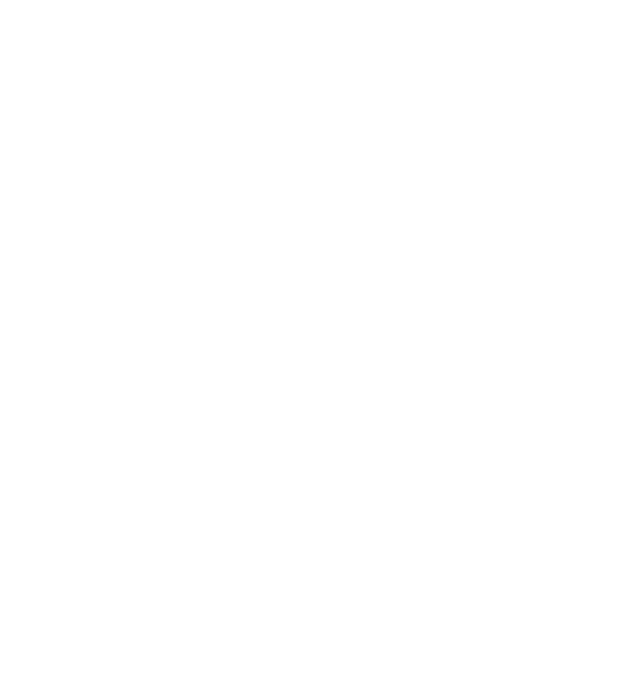
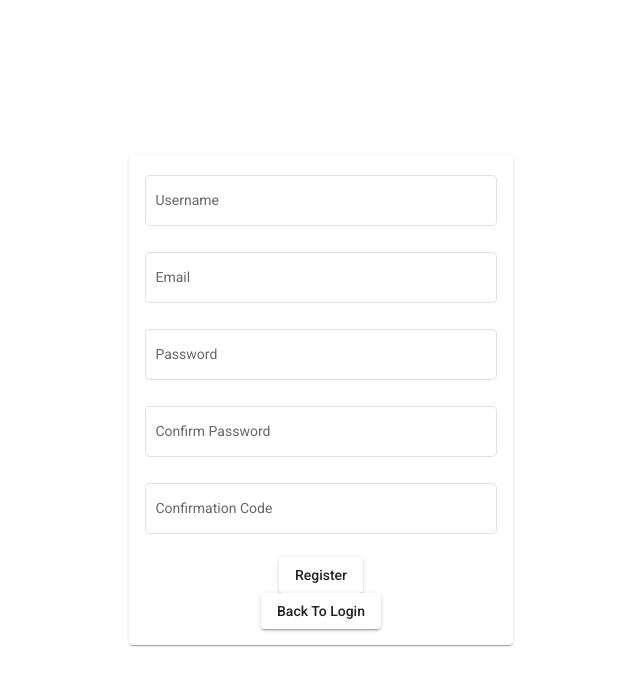
Before and after one commit to ZangerlA/WebTechFront, an Angular app: page /register in a window 1280 px wide. Before the commit this address led to /. Shown: the top 686 px of the page, without its empty margins (319-959 px from the left). Built offline with nearby package versions, Linux system fonts and the light colour scheme.

Commit message:
routing to regstration page, registration page build to the same scheme das Login page

```diff
--- a/angular.json
+++ b/angular.json
@@ -122,5 +122,8 @@
       }
     }
   },
-  "defaultProject": "FrontEnd"
+  "defaultProject": "FrontEnd",
+  "cli": {
+    "analytics": "6295b7f3-b656-488c-844a-c2ef24aa325d"
+  }
 }
--- a/src/app/components/login/login.component.html
+++ b/src/app/components/login/login.component.html
@@ -19,7 +19,9 @@
     </form>
 
     <div fxLayoutAlign="center">
-      <button mat-raised-button><!--(click)="getRegistration()"-->Register</button>
+      <a routerLink="/register">
+        <button mat-raised-button>Register</button>
+      </a>
     </div>
 
   </mat-card>
--- a/src/app/components/register/register.component.html
+++ b/src/app/components/register/register.component.html
@@ -1,51 +1,43 @@
-<div class="id">
-  <form class="register">
+<div fxLayoutAlign="center center" fxFlexFill>
+  <mat-card fxFlex="30" class="FormContainer">
+    <form class="Register-form">
+      <div fxLayout="column">
+        <mat-form-field appearance="outline">
+          <mat-label>Username</mat-label>
+          <input matInput type="text">
+        </mat-form-field>
 
-    <div class="row">
-      <div class="col-label">
-        <label for="username">Username</label>
+        <mat-form-field appearance="outline">
+          <mat-label>Email</mat-label>
+          <input matInput type="email">
+        </mat-form-field>
+
+        <mat-form-field appearance="outline">
+          <mat-label>Password</mat-label>
+          <input matInput type="password">
+        </mat-form-field>
+
+        <mat-form-field appearance="outline">
+          <mat-label>Confirm Password</mat-label>
+          <input matInput type="password">
+        </mat-form-field>
+
+        <mat-form-field appearance="outline">
+          <mat-label>Confirmation Code</mat-label>
+          <input matInput type="text">
+        </mat-form-field>
       </div>
-      <div class="col-input">
-        <input type="text" name="username" id="username">
+      <div fxLayoutAlign="center">
+        <button mat-raised-button type="submit" ><!--(click)="tryLogin()"-->Register</button>
       </div>
+
+    </form>
+
+    <div fxLayoutAlign="center">
+      <a routerLink="/">
+        <button mat-raised-button>Back To Login</button>
+      </a>
     </div>
 
-    <div class="row">
-      <div class="col-label">
-        <label for="email">Email</label>
-      </div>
-      <div class="col-input">
-        <input type="email" name="email" id="email">
-      </div>
-    </div>
-
-    <div class="row">
-      <div class="col-label">
-        <label for="password">Password</label>
-      </div>
-      <div class="col-input">
-        <input type="password" name="password" id="password">
-      </div>
-    </div>
-
-    <div class="row">
-      <div class="col-label">
-        <label for="passwordRe">Confirm Password</label>
-      </div>
-      <div class="col-input">
-        <input type="password" name="passwordRe" id="passwordRe">
-      </div>
-    </div>
-
-    <div class="row">
-      <div class="col-label">
-        <label for="code">autofiction code</label>
-      </div>
-      <div class="col-input">
-        <input type="text" name="code" id="code">
-      </div>
-    </div>
-
-
-  </form>
+  </mat-card>
 </div>
--- a/src/styles.css
+++ b/src/styles.css
@@ -22,3 +22,6 @@
 
 html, body { height: 100%; }
 body { margin: 0; font-family: Roboto, "Helvetica Neue", sans-serif; }
+
+html, body { height: 100%; }
+body { margin: 0; font-family: Roboto, "Helvetica Neue", sans-serif; }
```
Also changed, not shown: src/app/app.module.ts (+4 -3 lines).
